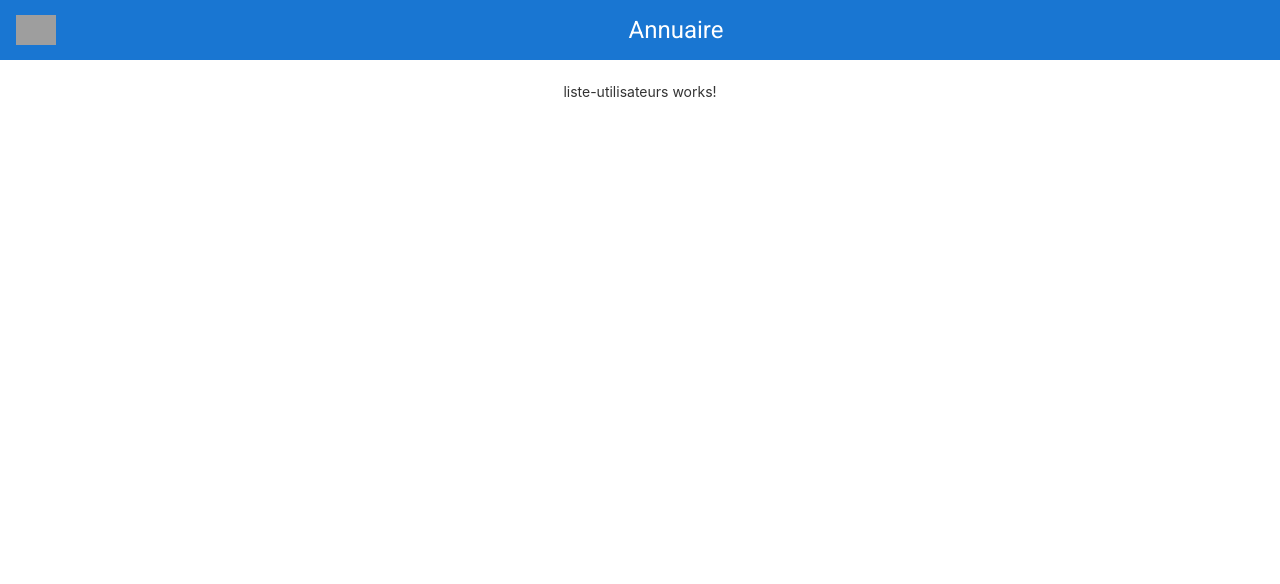
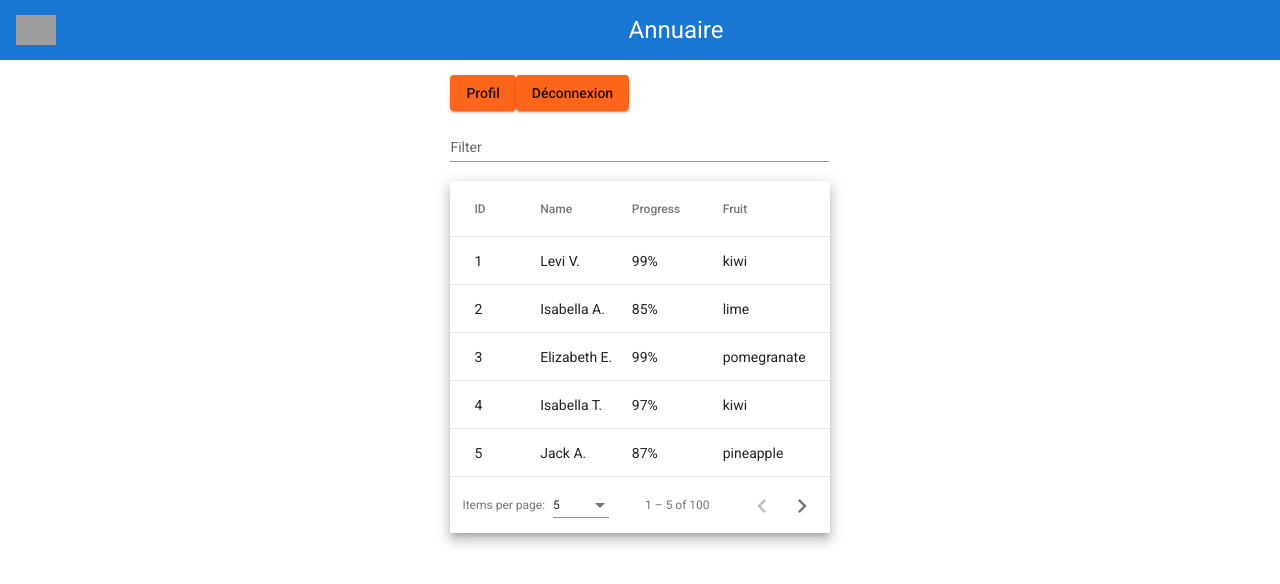
Before and after one commit to Nicolas-masselot/AnnuaireFrontend, an Angular app in the folder annuaireFrontend/: page /liste_utilisateur in a window 1280 px wide. Shown: the top 584 px of the page. Built offline with nearby package versions, Linux system fonts and the light colour scheme; grey boxes are pictures that could not be loaded.

Commit message:
Ajout table sur liste-utilisateur

```diff
--- a/annuaireFrontend/src/app/app.component.scss
+++ b/annuaireFrontend/src/app/app.component.scss
@@ -43,9 +43,9 @@ p {
 
 .content {
   display: flex;
-  margin: 82px auto 32px;
-  padding: 0 16px;
-  max-width: 960px;
-  flex-direction: column;
+  margin-top: 75px;
+  // padding: 0 16px;
+  flex-direction:column;
   align-items: center;
+  width: 100%;
 }
--- a/annuaireFrontend/src/app/liste-utilisateurs/liste-utilisateurs.component.html
+++ b/annuaireFrontend/src/app/liste-utilisateurs/liste-utilisateurs.component.html
@@ -1 +1,47 @@
-<p>liste-utilisateurs works!</p>
+<mat-card-actions align="end">
+  <button mat-raised-button class="top_button" routerLink="/profil">Profil</button>
+  <button mat-raised-button class="top_button" routerLink="/connexion">Déconnexion</button>
+</mat-card-actions>
+<mat-form-field appearance="standard">
+  <mat-label>Filter</mat-label>
+  <input matInput (keyup)="applyFilter($event)" placeholder="Ex. Mia" #input>
+</mat-form-field>
+
+<div class="mat-elevation-z8">
+  <table mat-table [dataSource]="dataSource" matSort>
+
+    <!-- ID Column -->
+    <ng-container matColumnDef="id">
+      <th mat-header-cell *matHeaderCellDef mat-sort-header> ID </th>
+      <td mat-cell *matCellDef="let row"> {{row.id}} </td>
+    </ng-container>
+
+    <!-- Progress Column -->
+    <ng-container matColumnDef="progress">
+      <th mat-header-cell *matHeaderCellDef mat-sort-header> Progress </th>
+      <td mat-cell *matCellDef="let row"> {{row.progress}}% </td>
+    </ng-container>
+
+    <!-- Name Column -->
+    <ng-container matColumnDef="name">
+      <th mat-header-cell *matHeaderCellDef mat-sort-header> Name </th>
+      <td mat-cell *matCellDef="let row"> {{row.name}} </td>
+    </ng-container>
+
+    <!-- Fruit Column -->
+    <ng-container matColumnDef="fruit">
+      <th mat-header-cell *matHeaderCellDef mat-sort-header> Fruit </th>
+      <td mat-cell *matCellDef="let row"> {{row.fruit}} </td>
+    </ng-container>
+
+    <tr mat-header-row *matHeaderRowDef="displayedColumns"></tr>
+    <tr mat-row *matRowDef="let row; columns: displayedColumns;"></tr>
+
+    <!-- Row shown when there is no matching data. -->
+    <tr class="mat-row" *matNoDataRow>
+      <td class="mat-cell" colspan="4">No data matching the filter "{{input.value}}"</td>
+    </tr>
+  </table>
+
+  <mat-paginator [pageSizeOptions]="[5, 10, 25, 100]" aria-label="Select page of users"></mat-paginator>
+</div>
--- a/annuaireFrontend/src/app/liste-utilisateurs/liste-utilisateurs.component.scss
+++ b/annuaireFrontend/src/app/liste-utilisateurs/liste-utilisateurs.component.scss
@@ -0,0 +1,34 @@
+.main_content{
+  display: flex;
+  flex-flow: row wrap;
+}
+
+.inner_card{
+  min-width: 200px;
+}
+
+.top_button{
+  // color: #fd651b;
+  background-color: #fd651b;
+}
+
+.top_buttons{
+  width: 100%;
+}
+
+.example-spacer {
+  width: 200px;
+}
+
+table {
+  width: 100%;
+}
+
+.mat-form-field {
+  font-size: 14px;
+  width: 100%;
+}
+
+td, th {
+  width: 25%;
+}
--- a/annuaireFrontend/src/app/liste-utilisateurs/liste-utilisateurs.component.ts
+++ b/annuaireFrontend/src/app/liste-utilisateurs/liste-utilisateurs.component.ts
@@ -1,15 +1,99 @@
-import { Component, OnInit } from '@angular/core';
+import {AfterViewInit, Component, ViewChild} from '@angular/core';
+import {MatPaginator} from '@angular/material/paginator';
+import {MatSort} from '@angular/material/sort';
+import {MatTableDataSource} from '@angular/material/table';
 
+export interface UserData {
+  id: string;
+  name: string;
+  progress: string;
+  fruit: string;
+}
+
+/** Constants used to fill up our data base. */
+const FRUITS: string[] = [
+  'blueberry',
+  'lychee',
+  'kiwi',
+  'mango',
+  'peach',
+  'lime',
+  'pomegranate',
+  'pineapple',
+];
+const NAMES: string[] = [
+  'Maia',
+  'Asher',
+  'Olivia',
+  'Atticus',
+  'Amelia',
+  'Jack',
+  'Charlotte',
+  'Theodore',
+  'Isla',
+  'Oliver',
+  'Isabella',
+  'Jasper',
+  'Cora',
+  'Levi',
+  'Violet',
+  'Arthur',
+  'Mia',
+  'Thomas',
+  'Elizabeth',
+];
+
+/**
+ * @title Data table with sorting, pagination, and filtering.
+ */
 @Component({
   selector: 'app-liste-utilisateurs',
   templateUrl: './liste-utilisateurs.component.html',
   styleUrls: ['./liste-utilisateurs.component.scss']
 })
-export class ListeUtilisateursComponent implements OnInit {
+export class ListeUtilisateursComponent implements AfterViewInit {
+  displayedColumns: string[] = ['id', 'name', 'progress', 'fruit'];
+  dataSource: MatTableDataSource<UserData>;
 
-  constructor() { }
+  @ViewChild(MatPaginator) paginator: MatPaginator;
+  @ViewChild(MatSort) sort: MatSort;
 
-  ngOnInit(): void {
+  constructor() {
+    // Create 100 users
+    const users = Array.from({length: 100}, (_, k) => createNewUser(k + 1));
+
+    // Assign the data to the data source for the table to render
+    this.dataSource = new MatTableDataSource(users);
   }
 
+  ngAfterViewInit() {
+    this.dataSource.paginator = this.paginator;
+    this.dataSource.sort = this.sort;
+  }
+
+  applyFilter(event: Event) {
+    const filterValue = (event.target as HTMLInputElement).value;
+    this.dataSource.filter = filterValue.trim().toLowerCase();
+
+    if (this.dataSource.paginator) {
+      this.dataSource.paginator.firstPage();
+    }
+  }
+  ngOnInit(): void {}
 }
+
+/** Builds and returns a new User. */
+function createNewUser(id: number): UserData {
+  const name =
+    NAMES[Math.round(Math.random() * (NAMES.length - 1))] +
+    ' ' +
+    NAMES[Math.round(Math.random() * (NAMES.length - 1))].charAt(0) +
+    '.';
+
+  return {
+    id: id.toString(),
+    name: name,
+    progress: Math.round(Math.random() * 100).toString(),
+    fruit: FRUITS[Math.round(Math.random() * (FRUITS.length - 1))],
+  };
+}
--- a/annuaireFrontend/src/app/profil/profil.component.html
+++ b/annuaireFrontend/src/app/profil/profil.component.html
@@ -1,6 +1,6 @@
 <mat-card-actions align="end">
+  <button mat-raised-button class="top_button" routerLink="/liste_utilisateur">Accueil</button>
   <button mat-raised-button class="top_button" routerLink="/connexion">Déconnexion</button>
-  <button mat-raised-button class="top_button" routerLink="/liste_utilisateur">Accueil</button>
 </mat-card-actions>
 <h1>Profil</h1>
 <div class="main_content">
--- a/annuaireFrontend/tsconfig.json
+++ b/annuaireFrontend/tsconfig.json
@@ -17,6 +17,7 @@
     "moduleResolution": "node",
     "importHelpers": true,
     "target": "es2017",
+    "strictPropertyInitialization": false,
     "module": "es2020",
     "lib": [
       "es2020",
```
Also changed, not shown: annuaireFrontend/src/app/app.module.ts (+9 -1 lines).
